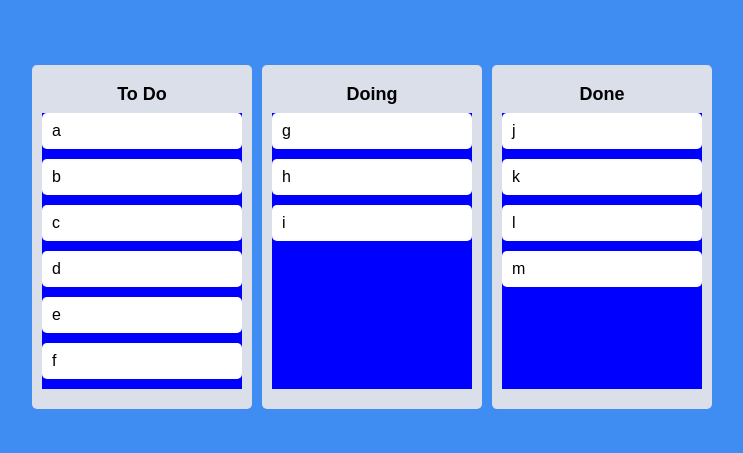
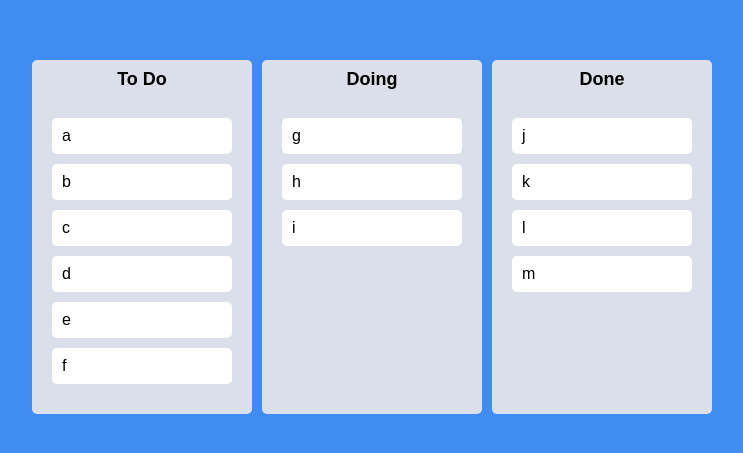
Before and after one commit to seonhop/trello-clone, a React (Create React App) app: page / in a window 1280 px wide. Shown: the part 163-616 px from the top of the page, without its empty margins (268-1011 px from the left). Built offline with nearby package versions, Linux system fonts and the light colour scheme.

Commit message:
modifying styles

```diff
--- a/src/Components/DraggableCard.tsx
+++ b/src/Components/DraggableCard.tsx
@@ -2,11 +2,14 @@
 import styled from "styled-components";
 import React from "react";
 
-const Card = styled.div`
+const Card = styled.div<{ isDragging: boolean }>`
 	border-radius: 5px;
 	padding: 10px;
 	margin-bottom: 10px;
-	background-color: ${(props) => props.theme.cardColor};
+	background-color: ${(props) =>
+		props.isDragging ? "#74b9ff" : props.theme.cardColor};
+	box-shadow: ${(props) =>
+		props.isDragging ? "0px 2px 20px rgba(0, 0, 0, 0.2)" : "none"};
 `;
 
 interface IDraggableCardProps {
@@ -17,8 +20,9 @@
 function DraggableCard({ toDo, index }: IDraggableCardProps) {
 	return (
 		<Draggable key={toDo} draggableId={toDo} index={index}>
-			{(magic) => (
+			{(magic, snapshot) => (
 				<Card
+					isDragging={snapshot.isDragging}
 					ref={magic.innerRef}
 					{...magic.dragHandleProps}
 					{...magic.draggableProps}
--- a/src/Components/DroppableBoard.tsx
+++ b/src/Components/DroppableBoard.tsx
@@ -3,7 +3,7 @@
 import DraggableCard from "./DraggableCard";
 
 const Board = styled.div`
-	padding: 20px 10px 20px 10px;
+	padding-top: 10px;
 	background-color: ${(props) => props.theme.boardColor};
 	border-radius: 5px;
 	min-height: 200px;
@@ -25,9 +25,14 @@
 
 const Area = styled.div<IAreaProps>`
 	background-color: ${(props) =>
-		props.isDraggingOver ? "pink" : props.isDraggingFromThis ? "red" : "blue"};
+		props.isDraggingOver
+			? "#dfe6e9"
+			: props.isDraggingFromThis
+			? "#b2bec3"
+			: "transparent"};
 	flex-grow: 1;
 	transition: background-color 0.3s ease-in-out;
+	padding: 20px;
 `;
 
 interface IDroppableBoardProps {
```
